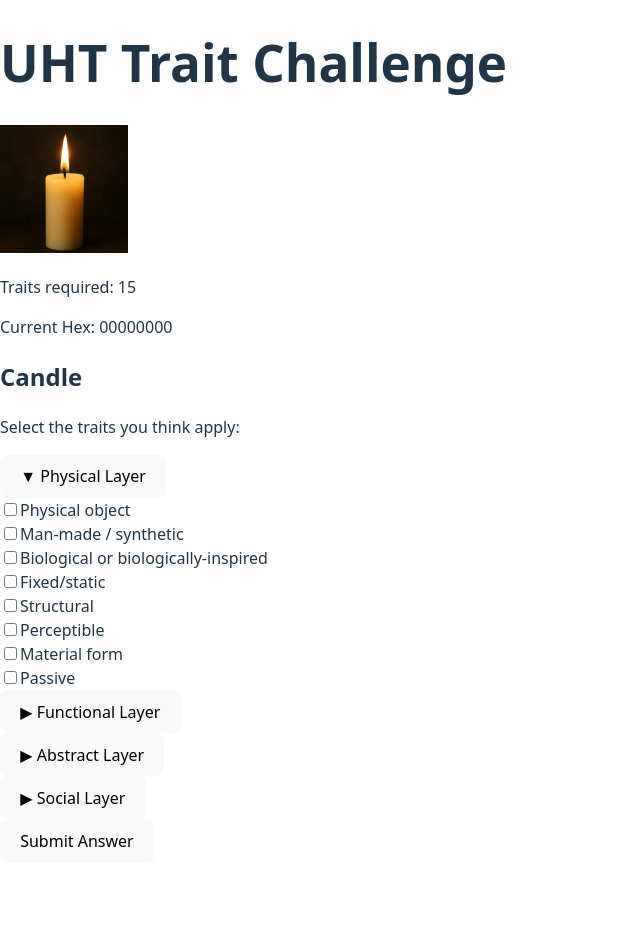
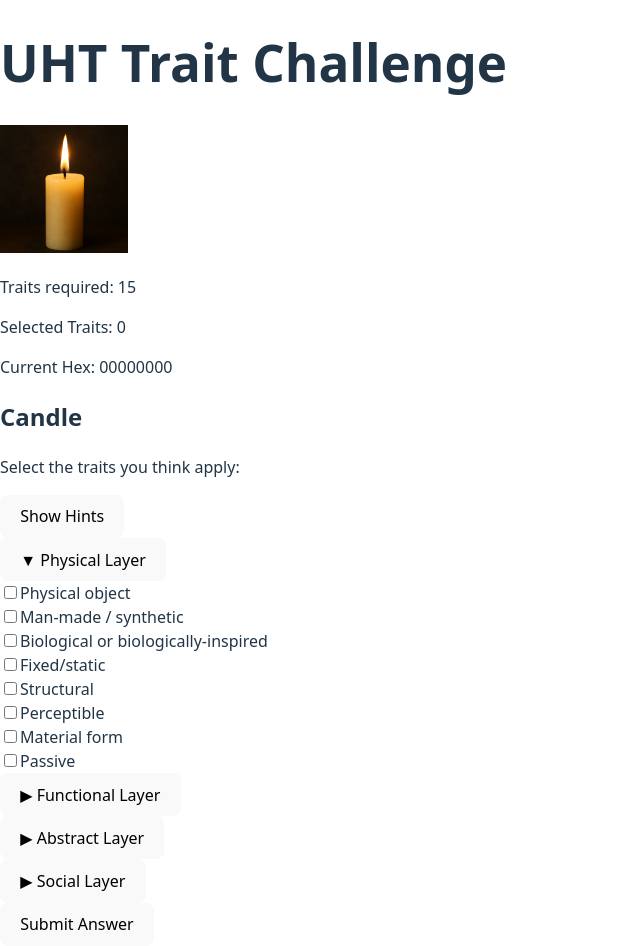
Before and after one commit to Hollando78/uht-64, a React (Vite) app: page / in a window 1280 px wide. Both pictures are taken after a click on the button "Start New Challenge". Shown: the whole page, without its empty margins (0-640 px from the left). Before the commit the page ends 863 px from the top, so only its background shows below. Built offline with nearby package versions, Linux system fonts and the light colour scheme.

Commit message:
traits hint

```diff
--- a/components/Challenge.jsx
+++ b/components/Challenge.jsx
@@ -12,12 +12,14 @@ export default function Challenge() {
     Abstract: false,
     Social: false,
   });
+  const [showHints, setShowHints] = useState(false);
 
   const startChallenge = () => {
     const randomIndex = Math.floor(Math.random() * entities.length);
     setChallengeEntity(entities[randomIndex]);
     setSelectedTraits([]);
     setResult(null);
+    setShowHints(false);
     setOpenLayers({ Physical: true, Functional: false, Abstract: false, Social: false });
   };
 
@@ -48,6 +50,13 @@ export default function Challenge() {
     if (index >= 8 && index < 16) return "Functional";
     if (index >= 16 && index < 24) return "Abstract";
     return "Social";
+  };
+
+  const countTraitsInLayer = (layer) => {
+    return challengeEntity ? challengeEntity.traits.filter(traitName => {
+      const traitIndex = traits.findIndex(trait => trait.name === traitName);
+      return getLayer(traitIndex) === layer;
+    }).length : 0;
   };
 
   const toggleLayer = (layer) => {
@@ -86,10 +95,18 @@ export default function Challenge() {
             />
           </div>
           <p className="text-xs text-gray-600">Traits required: {challengeEntity.traits.length}</p>
+          <p className="text-xs text-gray-600">Selected Traits: {selectedTraits.length}</p>
           <p className="text-xs text-gray-600">Current Hex: {generateHexCode()}</p>
 
           <h2 className="text-xl font-semibold mb-2 text-center">{challengeEntity.name}</h2>
           <p className="text-xs mb-4 italic text-center">Select the traits you think apply:</p>
+
+          <button
+            onClick={() => setShowHints(!showHints)}
+            className="mb-4 bg-yellow-500 hover:bg-yellow-600 text-white font-bold py-2 px-4 rounded"
+          >
+            {showHints ? 'Hide Hints' : 'Show Hints'}
+          </button>
 
           {layerNames.map((layer) => (
             <div key={layer} className="w-full mb-2">
@@ -97,7 +114,7 @@ export default function Challenge() {
                 onClick={() => toggleLayer(layer)}
                 className="w-full bg-gray-200 hover:bg-gray-300 text-left font-bold py-2 px-4 rounded"
               >
-                {openLayers[layer] ? '▼' : '▶'} {layer} Layer
+                {openLayers[layer] ? '▼' : '▶'} {layer} Layer {showHints && `(Needs ${countTraitsInLayer(layer)})`}
               </button>
 
               {openLayers[layer] && (
```
